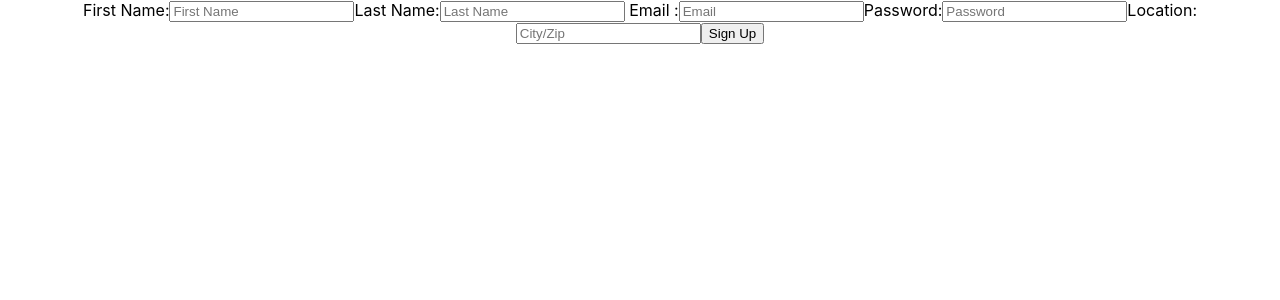
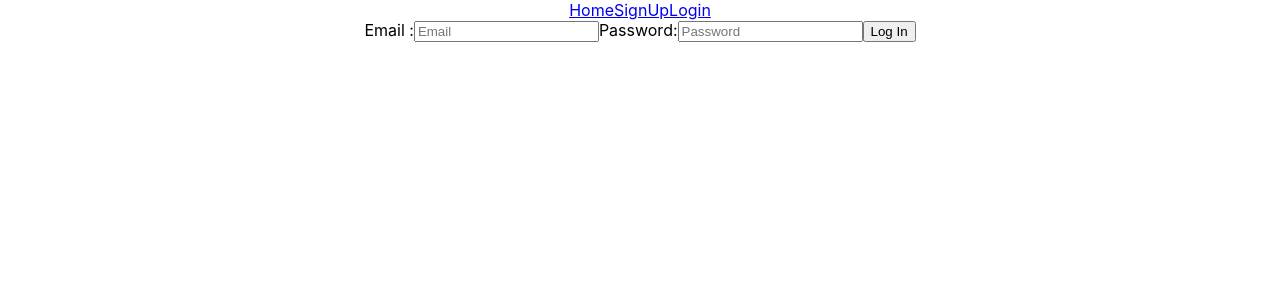
Before and after one commit to viewgo/Frontend-RestaurantPassport3, a React (Create React App) app in the folder restaurant-passport/: page /login in a window 1280 px wide. Shown: the top 300 px of the page. Built offline with nearby package versions, Linux system fonts and the light colour scheme.

Commit message:
added LoginForm and set Routes

```diff
--- a/restaurant-passport/src/App.js
+++ b/restaurant-passport/src/App.js
@@ -1,7 +1,9 @@
 import React from "react";
 import "./App.css";
 import { Route } from "react-router-dom";
+import Navigation from "./components/Navigation";
 import SignUpForm from "./components/SignUpForm";
+import LoginForm from "./components/LoginForm";
 
 class App extends React.Component {
   state = {
@@ -11,9 +13,14 @@ class App extends React.Component {
   render() {
     return (
       <div className="App">
-        {/* <Navigation /> */}
-        <Route to="/" exact>
+        <Route path="/">
+          <Navigation />
+        </Route >
+        <Route path="/signup">
           <SignUpForm />
+        </Route>
+        <Route path="/login">
+          <LoginForm />
         </Route>
       </div>
     );
--- /dev/null
+++ b/restaurant-passport/src/components/LoginForm.jsx
@@ -0,0 +1,68 @@
+import React from "react";
+import { withFormik, Form, Field } from "formik";
+import * as yup from "yup";
+import axios from "axios";
+
+function Login({ errors, touched, isSubmitting }) {
+  // const {} = values;
+  return (
+    <>
+      <Form>
+        {touched.email && errors.email && (
+          <p className="error">{errors.email}</p>
+        )}
+        <label>
+          {" "}
+          Email :
+          <Field name="email" placeholder="Email" type="email" />
+        </label>
+        {touched.password && errors.password && (
+          <p className="error">{errors.password}</p>
+        )}
+        <label>
+          Password:
+          <Field name="password" placeholder="Password" type="password" />
+        </label>
+        <button name="submitBtn" type="submit" disabled={isSubmitting}>
+          {!isSubmitting ? "Log In" : "Logging In"}
+        </button>
+      </Form>
+    </>
+  );
+}
+
+const FormikLogin = withFormik({
+  mapPropsToValues({ email, password }) {
+    return {
+      email: email || "",
+      password: password || ""
+    };
+  },
+
+  validationSchema: yup.object().shape({
+    email: yup
+      .string()
+      .min(6)
+      .email("Invalid Email")
+      .required("Email required"),
+    password: yup
+      .string()
+      .min(6, "Password is at least 6 characters")
+      .required("Password Required")
+  }),
+  handleSubmit(values, { resetForm, setSubmitting }) {
+    console.log(values);
+    setTimeout(() => {
+      axios
+        .post("http://api", values)
+        .then(res => {
+          console.log(res);
+          setSubmitting(false);
+        })
+        .catch(res => console.log(res))
+        .finally(resetForm());
+    }, 1000);
+  }
+})(Login);
+
+export default FormikLogin;
--- /dev/null
+++ b/restaurant-passport/src/components/Navigation.jsx
@@ -0,0 +1,14 @@
+import React from "react";
+import { NavLink } from "react-router-dom";
+
+function Navigation(props) {
+  return (
+    <div>
+      <NavLink to="/">Home</NavLink>
+      <NavLink to="/signup">SignUp</NavLink>
+      <NavLink to="/login">Login</NavLink>
+    </div>
+  );
+}
+
+export default Navigation;
--- a/restaurant-passport/src/components/SignUpForm.jsx
+++ b/restaurant-passport/src/components/SignUpForm.jsx
@@ -1,6 +1,7 @@
 import React from "react";
 import { withFormik, Form, Field } from "formik";
 import * as yup from "yup";
+import axios from "axios";
 
 function SignUp({ errors, touched, isSubmitting }) {
   // const {} = values;
@@ -80,6 +81,7 @@ const FormikSignUp = withFormik({
     location: yup.string().required("Please enter a city or zip")
   }),
   handleSubmit(values, { resetForm, setSubmitting }) {
+    console.log(values);
     setTimeout(() => {
       resetForm();
       setSubmitting(false);
```
